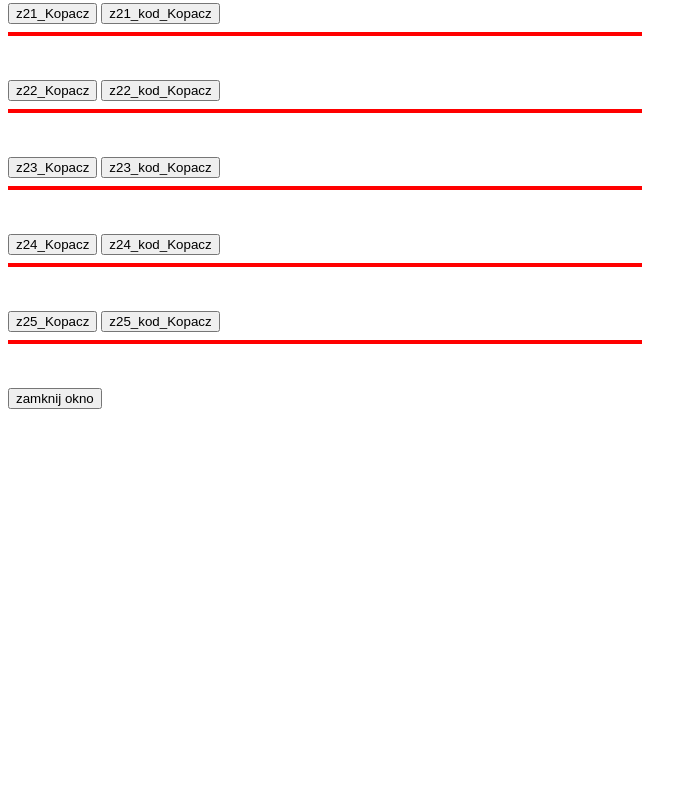
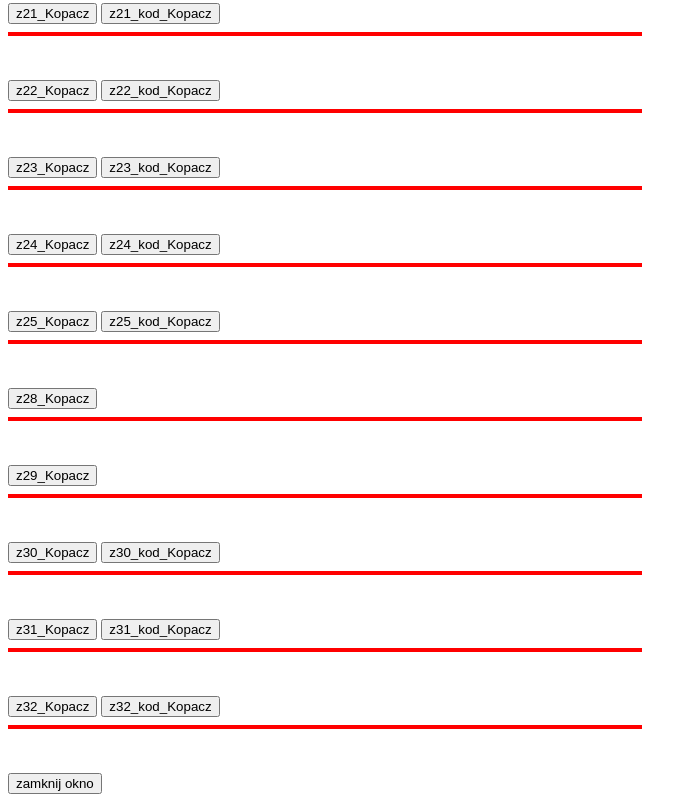
Before and after one commit to akasulmin/Java1, a plain HTML site: page index.html in a window 1280 px wide. Shown: the part 1454-2264 px from the top of the page, without its empty margins (0-697 px from the left). Before the commit the page ends 1879 px from the top, so only its background shows below. Drawn offline with Linux system fonts and the light colour scheme.

Commit message:
Update index.html

```diff
--- a/index.html
+++ b/index.html
@@ -163,6 +163,39 @@ window.open("zadanie25_kopa.html","okienko_z25","toolbar=no,directories=no,menub
  {
 window.open("z25_kod.html","okienko_z25_kod","toolbar=no,directories=no,menubar=no,height=380,width=160,top=200,left=400");
  }
+          function WinOpen_z28()
+ {
+window.open("zadanie28_kopa.html","okienko_z28","toolbar=no,directories=no,menubar=no,height=380,width=160,top=200,left=400");
+ }
+        function WinOpen_z29()
+ {
+window.open("zadanie29_kopa.html","okienko_z29","toolbar=no,directories=no,menubar=no,height=380,width=160,top=200,left=400");
+ }
+        function WinOpen_z30()
+ {
+window.open("zadanie30_kopa.html","okienko_z30","toolbar=no,directories=no,menubar=no,height=380,width=160,top=200,left=400");
+ }
+   function WinOpen_z30_kod()
+ {
+window.open("z30_kod.html","okienko_z30_kod","toolbar=no,directories=no,menubar=no,height=380,width=160,top=200,left=400");
+ }
+          function WinOpen_z31()
+ {
+window.open("zadanie31_kopa.html","okienko_z31","toolbar=no,directories=no,menubar=no,height=380,width=160,top=200,left=400");
+ }
+   function WinOpen_z31_kod()
+ {
+window.open("z31_kod.html","okienko_z31_kod","toolbar=no,directories=no,menubar=no,height=380,width=160,top=200,left=400");
+ }
+          function WinOpen_z32()
+ {
+window.open("zadanie32_kopa.html","okienko_z32","toolbar=no,directories=no,menubar=no,height=380,width=160,top=200,left=400");
+ }
+   function WinOpen_z32_kod()
+ {
+window.open("z32_kod.html","okienko_z32_kod","toolbar=no,directories=no,menubar=no,height=380,width=160,top=200,left=400");
+ }
+
 function okno_zamknij()
  {
  window.close()
@@ -236,6 +269,19 @@ function okno_zamknij()
    <input type="button" name="z25" value="z25_Kopacz" onclick="WinOpen_z25(' ')">
  <input type="button" name="z25" value="z25_kod_Kopacz" onclick="WinOpen_z25_kod(' ')">
 <HR SIZE=4 WIDTH=50% ALIGN=LEFT COLOR=red> <br><br>
+   <input type="button" name="z25" value="z28_Kopacz" onclick="WinOpen_z28(' ')">
+<HR SIZE=4 WIDTH=50% ALIGN=LEFT COLOR=red> <br><br>
+   <input type="button" name="z25" value="z29_Kopacz" onclick="WinOpen_z29(' ')">
+<HR SIZE=4 WIDTH=50% ALIGN=LEFT COLOR=red> <br><br>
+   <input type="button" name="z30" value="z30_Kopacz" onclick="WinOpen_z30(' ')">
+ <input type="button" name="z30" value="z30_kod_Kopacz" onclick="WinOpen_z30_kod(' ')">
+<HR SIZE=4 WIDTH=50% ALIGN=LEFT COLOR=red> <br><br>
+     <input type="button" name="z31" value="z31_Kopacz" onclick="WinOpen_z31(' ')">
+ <input type="button" name="z31" value="z31_kod_Kopacz" onclick="WinOpen_z31_kod(' ')">
+<HR SIZE=4 WIDTH=50% ALIGN=LEFT COLOR=red> <br><br>
+     <input type="button" name="z32" value="z32_Kopacz" onclick="WinOpen_z32(' ')">
+ <input type="button" name="z32" value="z32_kod_Kopacz" onclick="WinOpen_z32_kod(' ')">
+<HR SIZE=4 WIDTH=50% ALIGN=LEFT COLOR=red> <br><br>
 <input type="button" value="zamknij okno" onclick="okno_zamknij()"/>
  </form>
 </body>
```
